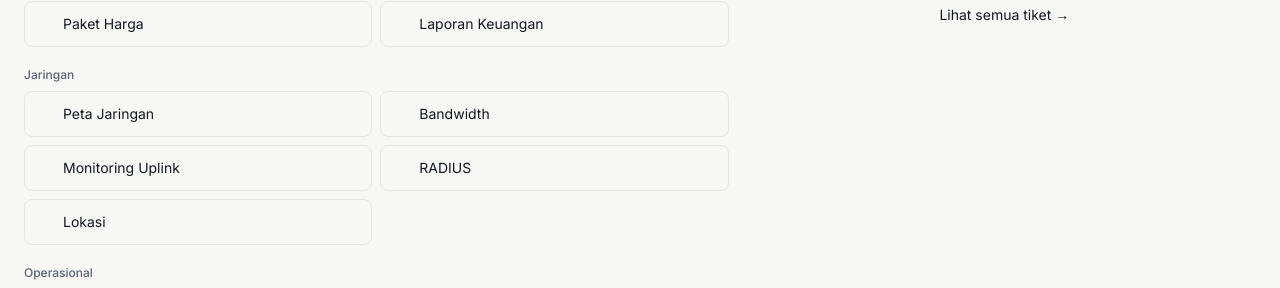
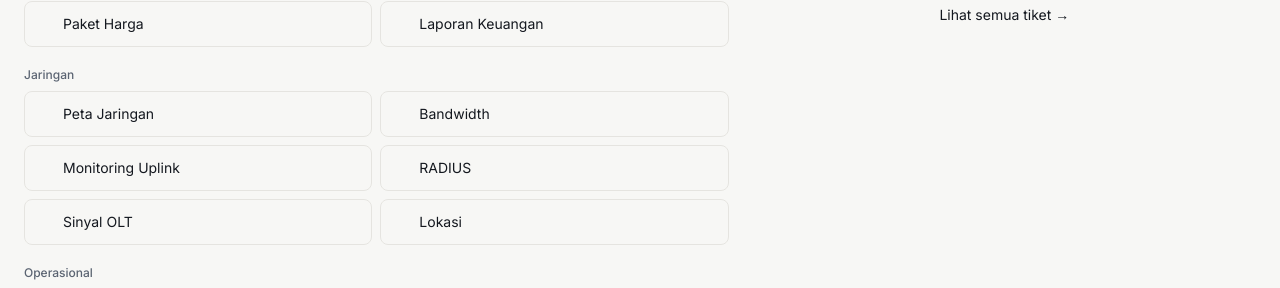
Before and after one commit to akucadangan2/ionet-, a Next.js app in the folder apps/web/: page / in a window 1280 px wide. Shown: the part 468-756 px from the top of the page. Built offline with nearby package versions, Linux system fonts and the light colour scheme; no server answers; the database is empty.

Commit message:
Update dashboard lengkap dengan menu Sinyal OLT

```diff
--- a/apps/web/app/(dashboard)/page.tsx
+++ b/apps/web/app/(dashboard)/page.tsx
@@ -20,6 +20,7 @@ import {
   Server,
   MapPin,
   UserCog,
+  Zap,
 } from "lucide-react";
 
 function getGreeting() {
@@ -56,6 +57,7 @@ const menuGroups = [
       { href: "/jaringan/bandwidth", label: "Bandwidth", icon: Gauge },
       { href: "/jaringan/uplink-monitoring", label: "Monitoring Uplink", icon: Radio },
       { href: "/jaringan/radius", label: "RADIUS", icon: Server },
+      { href: "/jaringan/sinyal-olt", label: "Sinyal OLT", icon: Zap },
       { href: "/jaringan/lokasi", label: "Lokasi", icon: MapPin },
     ],
   },
@@ -155,7 +157,7 @@ export default function DashboardHome() {
     },
     {
       label: "Pendapatan Bulan Ini",
-      value: `Rp ${stats.pendapatanBulanIni.toLocaleString("id-ID")}`,
+      value: "Rp " + stats.pendapatanBulanIni.toLocaleString("id-ID"),
       icon: Wallet,
       color: "var(--color-signal-good)",
       bg: "rgba(47,174,96,0.1)",
@@ -170,7 +172,7 @@ export default function DashboardHome() {
     },
     {
       label: "Status Router",
-      value: `${stats.totalRouter - stats.routerOffline}/${stats.totalRouter}`,
+      value: (stats.totalRouter - stats.routerOffline) + "/" + stats.totalRouter,
       icon: Wifi,
       color: stats.routerOffline > 0 ? "var(--color-signal-bad)" : "var(--color-signal-good)",
       bg: stats.routerOffline > 0 ? "rgba(229,57,53,0.1)" : "rgba(47,174,96,0.1)",
@@ -189,17 +191,19 @@ export default function DashboardHome() {
       </div>
 
       <div className="grid grid-cols-4 gap-4 mb-8">
-        {statCards.map((card, i) => (
+        {statCards.map((card, i) => {
+          const Icon = card.icon;
+          return (
             <div
               key={card.label}
-            className={`stagger-${Math.min(i + 2, 5)} p-5 rounded-xl transition-transform hover:-translate-y-0.5`}
+              className={"stagger-" + Math.min(i + 2, 5) + " p-5 rounded-xl transition-transform hover:-translate-y-0.5"}
               style={{ background: "var(--color-surface)", border: "1px solid var(--color-border)" }}
             >
               <div
                 className="w-10 h-10 rounded-lg flex items-center justify-center mb-3"
                 style={{ background: card.bg }}
               >
-              <card.icon size={20} color={card.color} strokeWidth={2} />
+                <Icon size={20} color={card.color} strokeWidth={2} />
               </div>
               <p className="text-xs uppercase tracking-wide mb-1" style={{ color: "var(--color-ink-muted)" }}>
                 {card.label}
@@ -211,7 +215,8 @@ export default function DashboardHome() {
                 {loading ? "..." : card.value}
               </p>
             </div>
-        ))}
+          );
+        })}
       </div>
 
       <div className="grid gap-6" style={{ gridTemplateColumns: "1.4fr 1fr" }}>
@@ -226,17 +231,20 @@ export default function DashboardHome() {
                   {group.label}
                 </p>
                 <div className="grid grid-cols-2 gap-2">
-                  {group.items.map((item) => (
+                  {group.items.map((item) => {
+                    const ItemIcon = item.icon;
+                    return (
                       <Link
                         key={item.href}
                         href={item.href}
                         className="flex items-center gap-2.5 p-3 rounded-lg text-sm transition-all hover:shadow-sm"
                         style={{ background: "var(--color-surface)", border: "1px solid var(--color-border)" }}
                       >
-                      <item.icon size={16} color="var(--color-accent)" strokeWidth={2} />
+                        <ItemIcon size={16} color="var(--color-accent)" strokeWidth={2} />
                         {item.label}
                       </Link>
-                  ))}
+                    );
+                  })}
                 </div>
               </div>
             ))}
```
Lines whose indentation alone changed are shown as unchanged.
